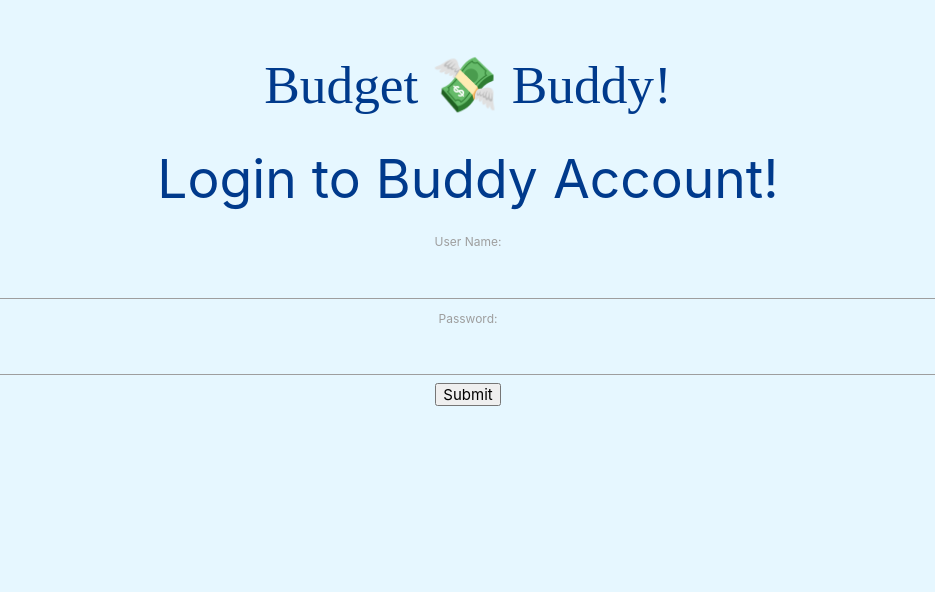
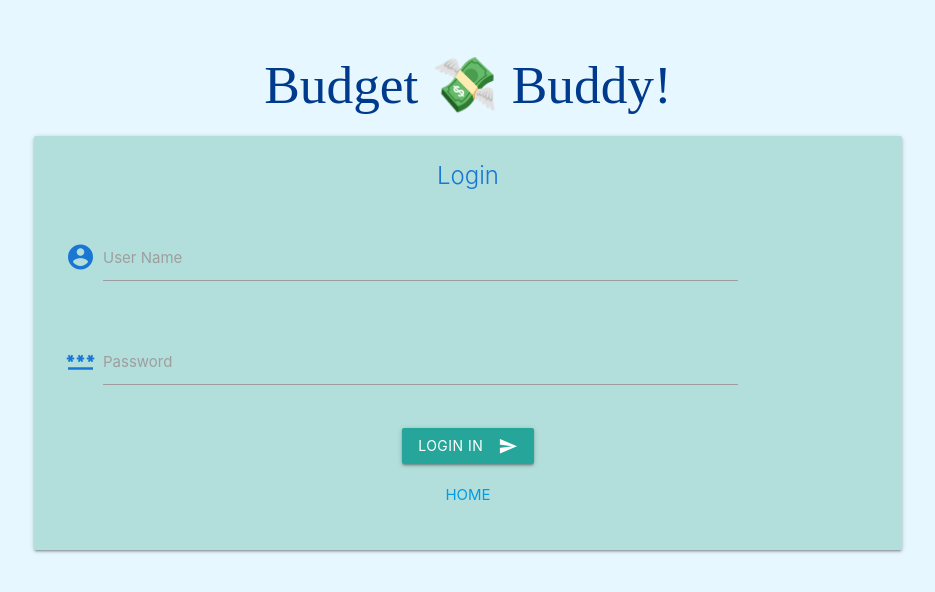
Before and after one commit to jacheampong/budget-buddy-frontend, a React (Create React App) app: page /#/login in a window 1280 px wide. Shown: the top 592 px of the page, without its empty margins (172-1107 px from the left). Built offline with nearby package versions, Linux system fonts and the light colour scheme; a web font is replaced by a local one.

Commit message:
Added materializecss Card, row to Login component

```diff
--- a/src/components/users/Login.js
+++ b/src/components/users/Login.js
@@ -1,19 +1,49 @@
 import { Component } from "react";
+import { Card, Row, Col } from 'react-materialize';
+import { Link } from 'react-router-dom'
 
 export default class Login extends Component {
     render() {
         return(
             <div className="login-form">
-                <h2>Login to Buddy Account!</h2>
-                <form onSubmit={this.props.login} >
-                <label htmlFor="name">User Name:</label>
-                <input type="text" name="username" required/>
-                <br />
-                <label htmlFor="password">Password:</label>
-                <input type="password" name="password" />
-                <br />
-                <input type="submit" value="Submit" onSubmit={this.props.login} ></input>
-                </form>
+                <Row class="container">
+                    <Col m={6} s={12} >
+                        <Card
+                            className="#80cbc4 teal lighten-4"
+                            textClassName="blue-text text-darken-2"
+                            title=" Login "
+                        >
+                            <div class="row">
+                                <form class="col s12" onSubmit={this.props.login} >
+                                <div class="row">
+                                    <div class="input-field col s10">
+                                    <i class="material-icons prefix">account_circle</i>
+                                    <input id="icon_prefix" type="text" name="username" class="validate" />
+                                    <label for="icon_prefix">User Name</label>
+                                    </div>
+                                </div>
+                                <div class="row">
+                                    <div class="input-field col s10">
+                                    <i class="material-icons prefix">password</i>
+                                    <input id="password" type="password" name="password" class="validate" />
+                                    <label for="password">Password</label>
+                                    </div>
+                                </div>
+                                <button
+                                    class="btn waves-effect waves-light"
+                                    type="submit" name="action"
+                                    onSubmit={this.props.login}
+                                    >
+                                        Login In <i class="material-icons right">send</i>
+                                </button>
+                                </form>
+
+                                <Link to={`/`}>HOME</Link>
+                            </div>
+
+                        </Card>
+                    </Col>
+                </Row>
             </div>
         )
     }
```
